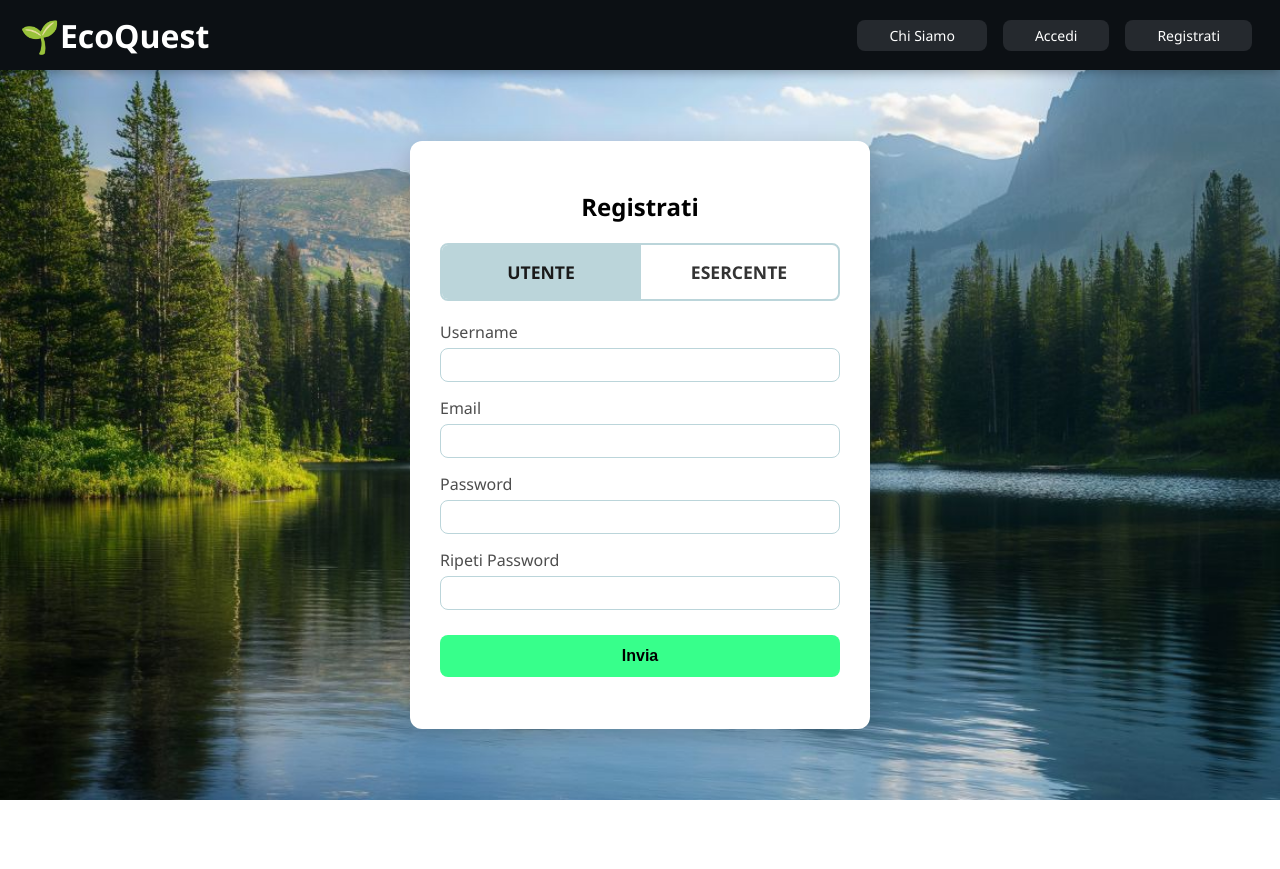
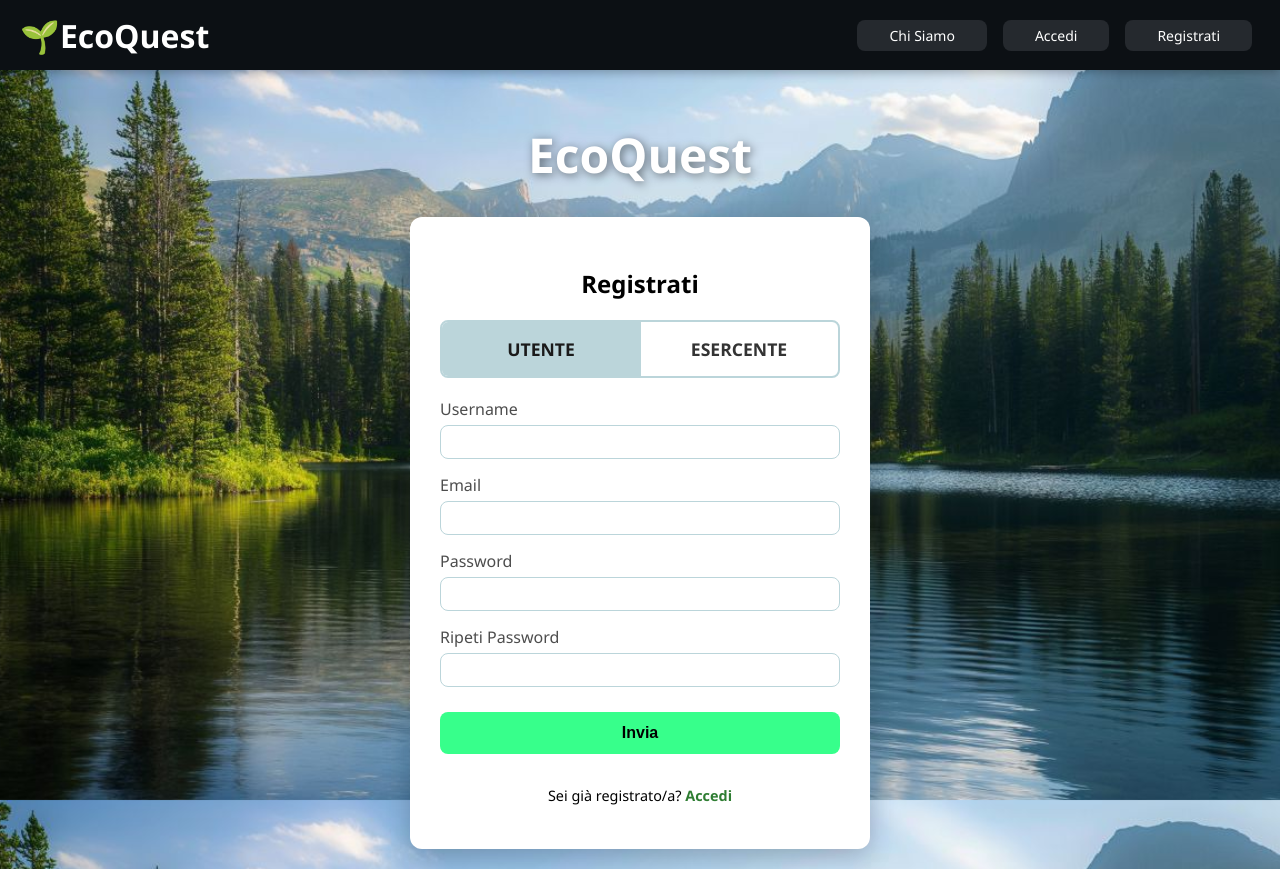
Before and after one commit to AgneseMarchesini/EcoQuest, a website: page frontend/sign_up.html in a window 1280 px wide. Before the commit the page ends 800 px from the top, so only its background shows below. Drawn offline with Linux system fonts and the light colour scheme.

Commit message:
chore: add cross navigation links between login and signup pages

```diff
--- a/frontend/css/sign_up.css
+++ b/frontend/css/sign_up.css
@@ -199,3 +199,27 @@ input:focus {
     font-size: 14px;
     font-weight: 500;
 }
+
+.login-link {
+    margin-top: 10px;
+    font-size: 0.9rem;
+    text-align: center;
+}
+
+.login-link a {
+    color: #2e7d32;
+    text-decoration: none;
+    font-weight: bold;
+}
+
+.login-link a:hover {
+    text-decoration: underline;
+}
+
+.main-title {
+    color: white;
+    font-size: 48px;
+    margin-bottom: 30px;
+
+    text-shadow: 2px 2px 10px rgba(0,0,0,0.5);
+}
--- a/frontend/sign_up.html
+++ b/frontend/sign_up.html
@@ -27,6 +27,7 @@
     </header>
 
     <div class="login-wrapper">
+        <h1 class="main-title">EcoQuest</h1>
         <div class="form">
             <h2>Registrati</h2>
             <form id="signupForm">
@@ -83,6 +84,10 @@
             </form>
 
             <span id="errorMessage"></span>
+
+            <p class="login-link">
+                Sei già registrato/a? <a href="/auth/login">Accedi</a>
+            </p>
         </div>
     </div>
 
```
Also changed, not shown: frontend/css/login.css (+16 -0 lines), frontend/login.html (+4 -0 lines).
